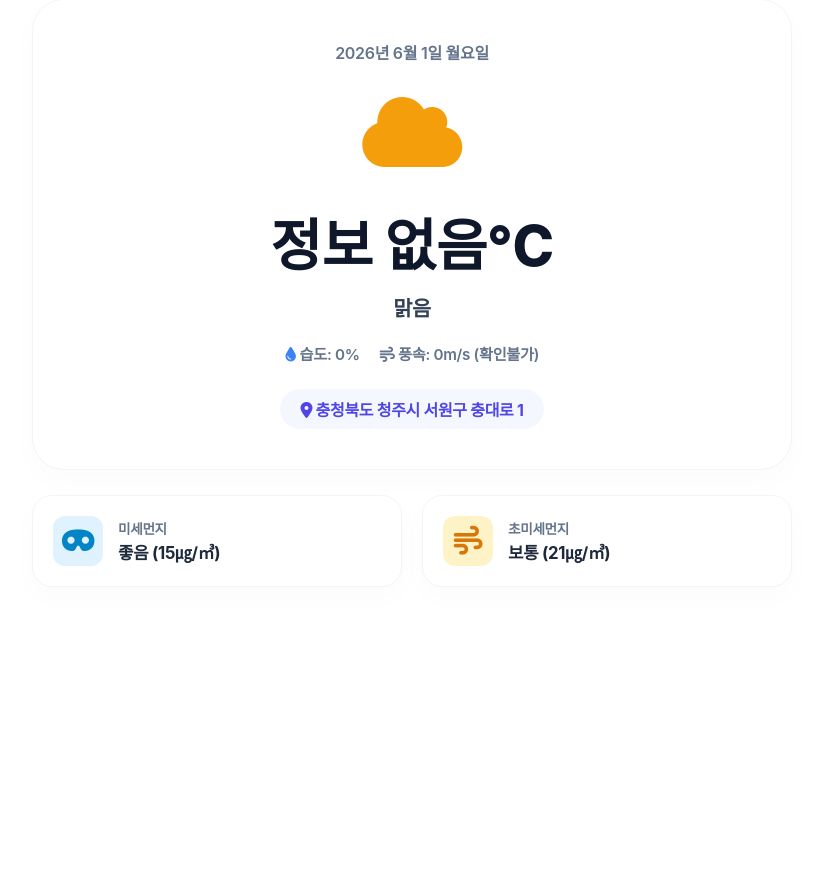
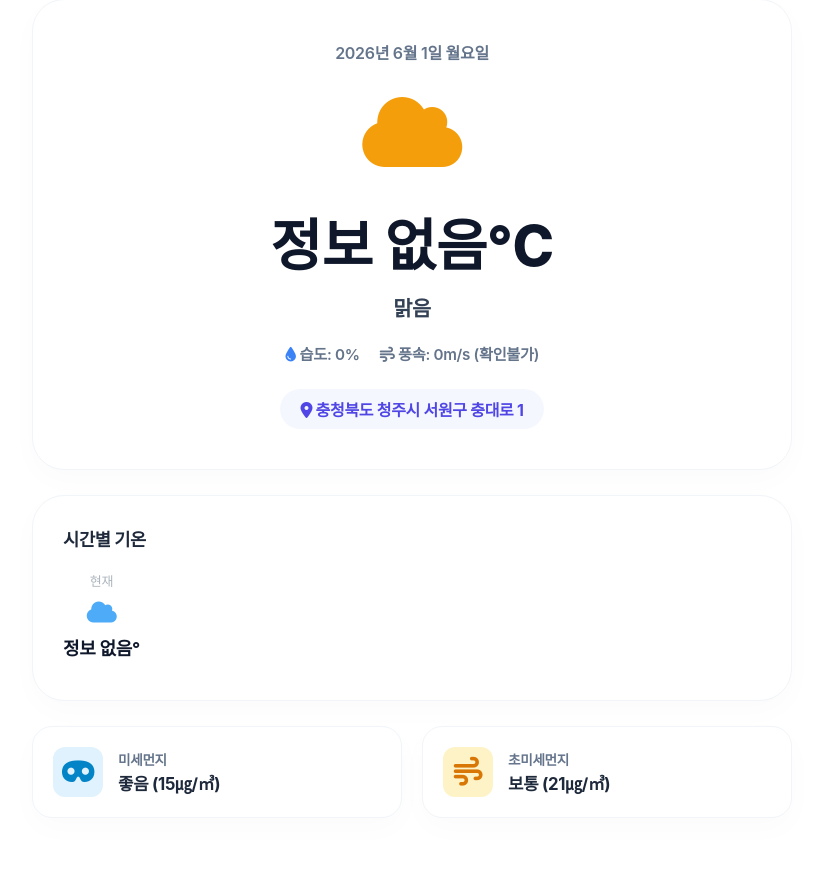
Before and after one commit to dnsgud/OS-FashionProject, a Flask app: page /weather_detail in a window 1280 px wide. Shown: the part 171-1049 px from the top of the page, without its empty margins (228-1051 px from the left). Before the commit the page ends 758 px from the top, so only its background shows below. Run offline with Flask 3, Linux system fonts and the light colour scheme; data that the repository does not hold is empty; some web fonts are replaced.

Commit message:
2차 코드 병합

```diff
--- a/templates/weather_detail.html
+++ b/templates/weather_detail.html
@@ -24,6 +24,16 @@
             font-weight: 600;
         }
 
+        .weather-detail-main {
+            background: #fff;
+            padding: 40px;
+            border-radius: 32px;
+            box-shadow: 0 10px 30px rgba(0, 0, 0, 0.02);
+            border: 1px solid #f1f5f9;
+            text-align: center;
+            margin-bottom: 25px;
+        }
+
         .hourly-section {
             background: #fff;
             border-radius: 32px;
@@ -33,6 +43,37 @@
             border: 1px solid #f1f5f9;
         }
 
+        .hourly-list {
+            display: flex;
+            justify-content: space-between;
+            overflow-x: auto;
+            gap: 20px;
+            padding-bottom: 10px;
+        }
+
+        .hourly-item {
+            text-align: center;
+            min-width: 60px;
+        }
+
+        .hourly-item .time {
+            font-size: 13px;
+            color: #adb5bd;
+            margin-bottom: 10px;
+        }
+
+        .hourly-item i {
+            font-size: 24px;
+            margin-bottom: 10px;
+            color: #4dabf7;
+        }
+
+        .hourly-item .h-temp {
+            font-weight: 700;
+            font-size: 18px;
+        }
+
+        /* 미세먼지 그리드 및 카드 스타일 */
         .dust-grid {
             display: grid;
             grid-template-columns: 1fr 1fr;
@@ -90,10 +131,10 @@
     <header>
         <nav>
             <div class="logo">
-                <a href="{{ url_for('home') }}" style="color: inherit; text-decoration: none;">Look_Up</a>
+                <a href="{{ url_for('home_page') }}" style="color: inherit; text-decoration: none;">Look_Up</a>
             </div>
             <ul>
-                <li><a href="{{ url_for('guide_page') }}" class="nav-link"
+                <li><a href="{{ url_for('guide_main') }}" class="nav-link"
                         style="color: inherit; text-decoration: none;"><i class="fas fa-book"></i> Guide</a></li>
                 <li><a href="{{ url_for('codi_page') }}" class="nav-link"
                         style="color: inherit; text-decoration: none;"><i class="fas fa-tshirt"></i> Codi</a></li>
@@ -124,8 +165,7 @@
             <i class="fas fa-arrow-left"></i> 메인으로 돌아가기
         </a>
 
-        <section class="weather-detail-main"
-            style="background: #fff; padding: 40px; border-radius: 32px; box-shadow: 0 10px 30px rgba(0,0,0,0.02); border: 1px solid #f1f5f9; text-align: center; margin-bottom: 25px;">
+        <section class="weather-detail-main">
             <span id="current-date" style="color: #64748b; font-size: 1rem; font-weight: 600;"></span>
 
             {% if hourly_data and hourly_data|length > 0 %}
@@ -155,6 +195,35 @@
             <div
                 style="margin-top: 25px; font-weight: 700; color: #4f46e5; background: #f5f7ff; display: inline-block; padding: 8px 20px; border-radius: 20px;">
                 <i class="fa-solid fa-location-dot"></i> 충청북도 청주시 서원구 충대로 1
+            </div>
+        </section>
+
+        <section class="hourly-section">
+            <h4 style="margin-bottom: 20px; font-weight: 800; font-size: 1.1rem; color: #1e293b; text-align: left;">시간별
+                기온</h4>
+            <div class="hourly-list">
+                {% if hourly_data and hourly_data|length > 0 %}
+                {% for hour in hourly_data %}
+                <div class="hourly-item">
+                    <p class="time">{{ hour.get('time', loop.index ~ '시') }}</p>
+                    <i class="fa-solid {{ hour.get('icon', 'fa-sun') }}"></i>
+                    <p class="h-temp">{{ hour.get('temp', '--') }}°</p>
+                </div>
+                {% endfor %}
+                {% else %}
+                <div class="hourly-item">
+                    <p class="time">오후 3시</p><i class="fas fa-sun"></i>
+                    <p class="h-temp">--°</p>
+                </div>
+                <div class="hourly-item">
+                    <p class="time">오후 6시</p><i class="fas fa-cloud-sun"></i>
+                    <p class="h-temp">--°</p>
+                </div>
+                <div class="hourly-item">
+                    <p class="time">오후 9시</p><i class="fas fa-cloud"></i>
+                    <p class="h-temp">--°</p>
+                </div>
+                {% endif %}
             </div>
         </section>
 
```
